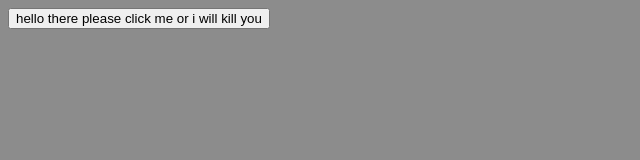
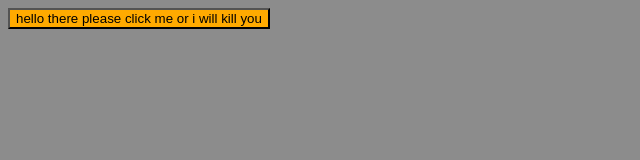
Before and after one commit to landonclaycomb-DCHS/funnyProject, a plain HTML site: page index.html in a window 1280 px wide. Shown: the whole page, without its empty margins (0-640 px from the left). Drawn offline with Linux system fonts and the light colour scheme.

Commit message:
Update styles.css

```diff
--- a/styles.css
+++ b/styles.css
@@ -1,3 +1,7 @@
 body {
   background-color: rgb(140,140,140);
 }
+
+button {
+  background-color: rgb(255,170,0);
+}
```
